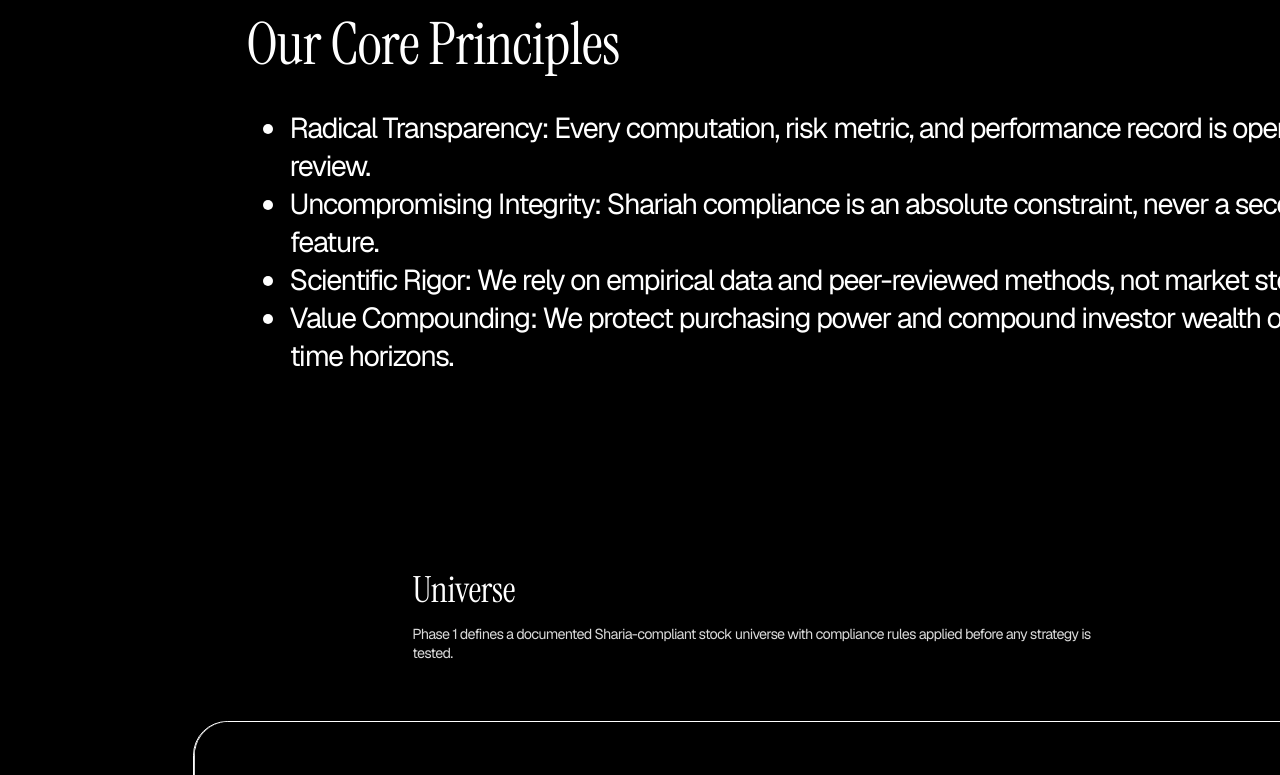
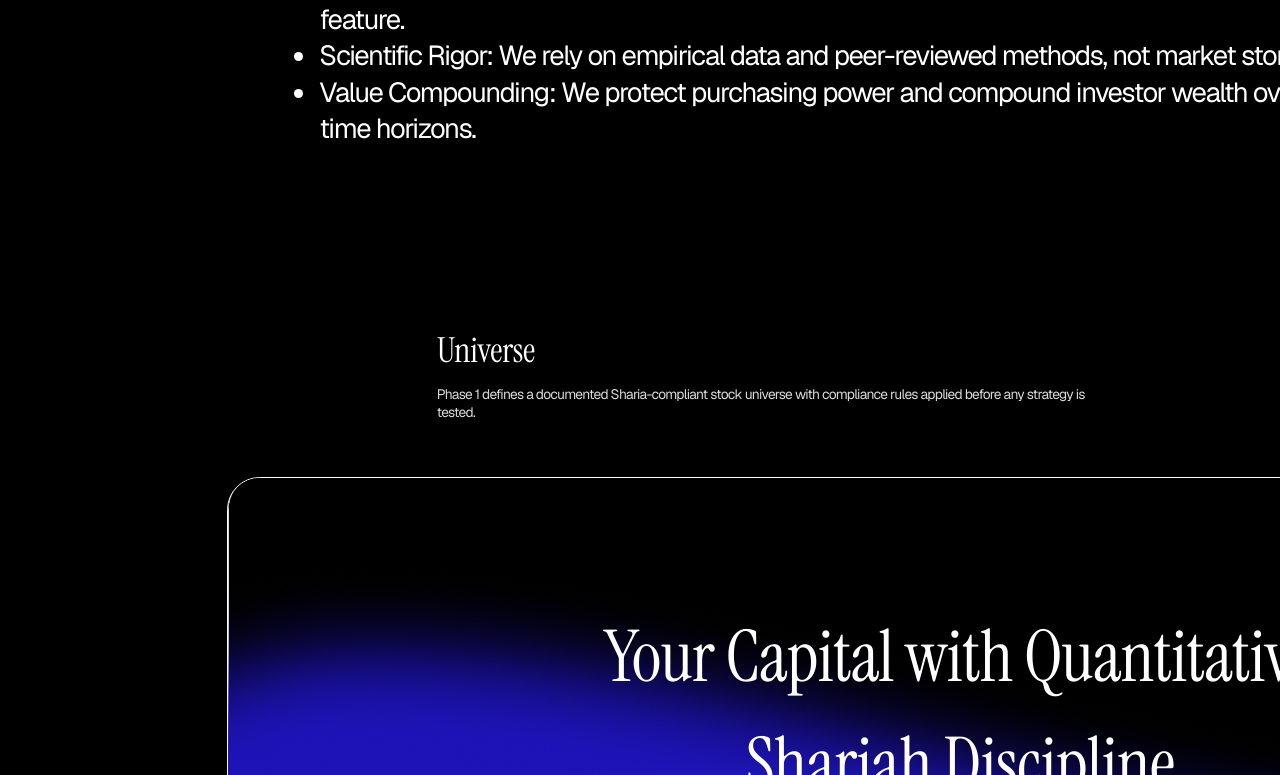
Before and after one commit to Monterey-Finance/monterey-finance-website, a Next.js app in the folder monterey/: page / in a window 1280 px wide. Shown: the part 5862-6637 px from the top of the page. Built offline with nearby package versions, Linux system fonts and the light colour scheme.

Commit message:
updated section sizing and footer watermark position

```diff
--- a/monterey/app/globals.css
+++ b/monterey/app/globals.css
@@ -53,7 +53,7 @@ body {
 }
 
 .below-hero {
-  zoom: 0.9;
+  zoom: 0.86;
   width: 1920px;
   margin-inline: auto;
 }
--- a/monterey/components/SiteFooter.js
+++ b/monterey/components/SiteFooter.js
@@ -62,7 +62,7 @@ export default function SiteFooter() {
         alt=""
         width={footer.watermark.width}
         height={footer.watermark.height}
-        className="pointer-events-none absolute left-1/2 top-[160px] w-[min(90vw,753px)] max-w-none -translate-x-1/2 select-none md:top-[300px] md:h-[373px] md:w-[753px]"
+        className="pointer-events-none absolute left-1/2 top-[160px] w-[min(90vw,753px)] max-w-none -translate-x-1/2 select-none md:top-[370px] md:h-[373px] md:w-[753px]"
         style={{ filter: "url(#logo-knockout-white) brightness(1.85)" }}
       />
     </footer>
```
Also changed, not shown: 1 other file (tests, documents, lock files or other folders).
